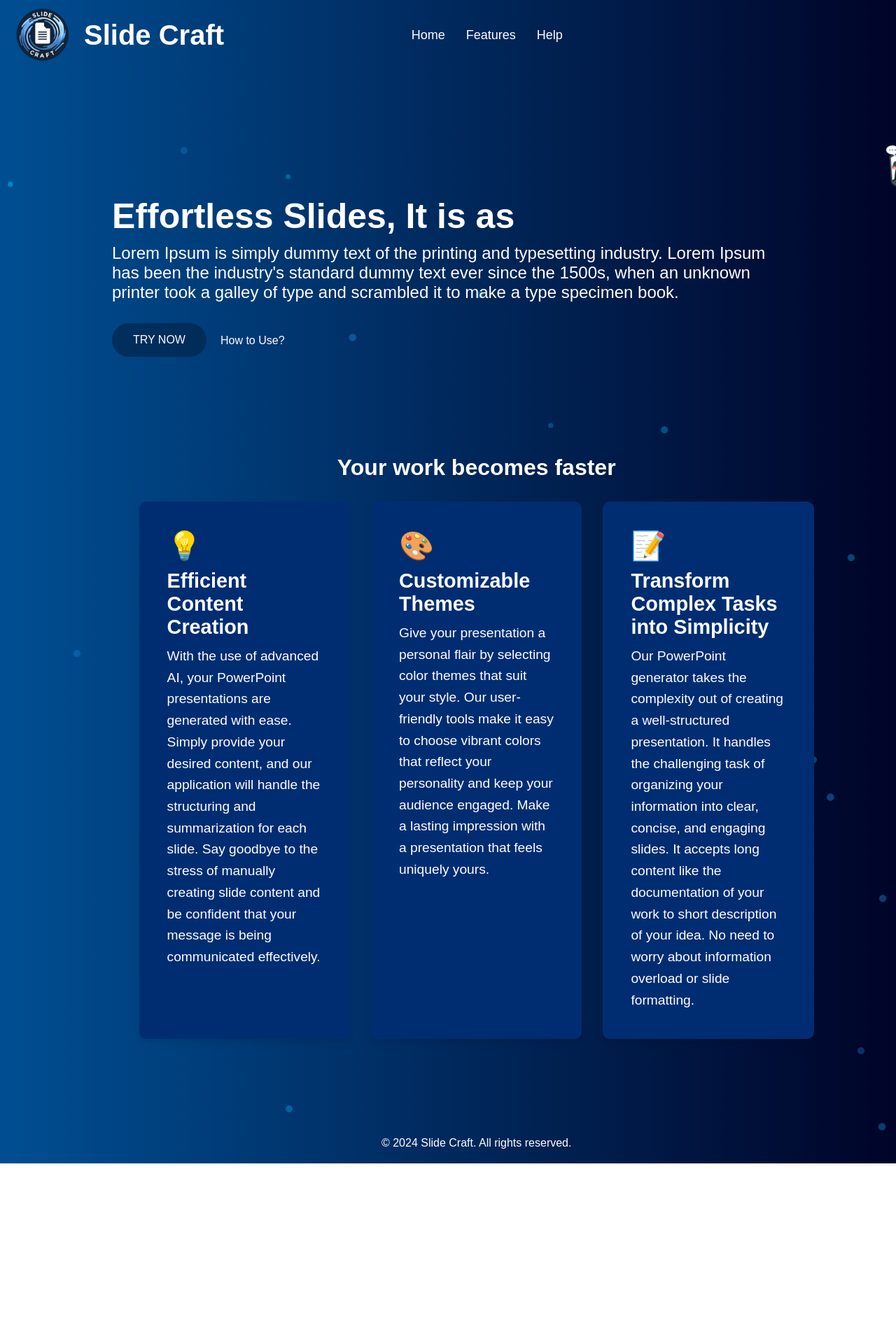
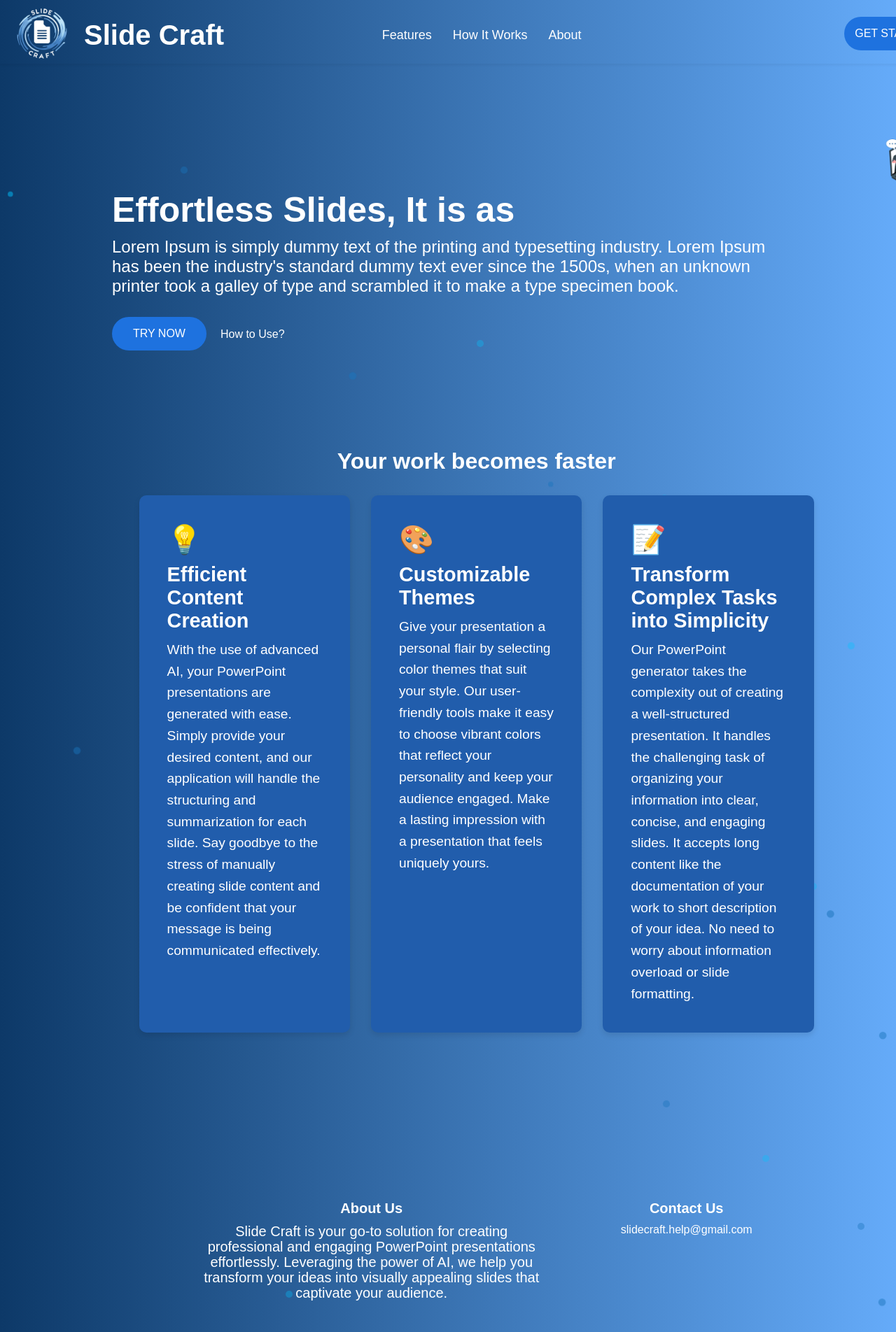
Before and after one commit to omarmohfaheem/SlideCraft, a React (Create React App) app in the folder user-interface/frontend/: page / in a window 1280 px wide. Shown: the top 1904 px of the page at 70% size. Before the commit the page ends 1663 px from the top, so only its background shows below. Built offline with nearby package versions, Linux system fonts and the light colour scheme; a web font is replaced by a local one.

Commit message:
Multiple changes
Loading Screen Animation
Changed Colors
New Icon
Bubbles Animation for background
Added A Modal for themes

```diff
--- /dev/null
+++ b/user-interface/frontend/src/components/Bubbles.js
@@ -0,0 +1,16 @@
+import React from "react";
+import "../styles/bubbles.css";
+
+const Bubbles = () => {
+  return (
+    <div className="bubbles">
+      {Array(20)
+        .fill()
+        .map((_, i) => (
+          <div className="bubble" key={i}></div>
+        ))}
+    </div>
+  );
+};
+
+export default Bubbles;
--- a/user-interface/frontend/src/components/Navbar.js
+++ b/user-interface/frontend/src/components/Navbar.js
@@ -1,8 +1,28 @@
 import React from "react";
 import icon from "../images/slide-craft-icon.png";
 import "../styles/navbar.css";
+import { useNavigate } from "react-router-dom";
 
 const Navbar = () => {
+  const navigate = useNavigate();
+  const handleFeatures = () => {
+    window.scrollBy({
+      top: "550",
+      behavior: "smooth",
+    });
+  };
+  const handleAbout = () => {
+    window.scrollBy({
+      top: "1000",
+      behavior: "smooth",
+    });
+  };
+  const handleHowItWorks = () => {
+    navigate("/help");
+  };
+  const handleGetStarted = () => {
+    navigate("/slides-creator");
+  };
   return (
     <div className="navbar">
       <div className="navbar-left">
@@ -10,9 +30,20 @@ const Navbar = () => {
         <h1 className="navbar-title">Slide Craft</h1>
       </div>
       <div className="navbar-center">
-        <button className="navbar-button">Home</button>
-        <button className="navbar-button">Features</button>
-        <button className="navbar-button">Help</button>
+        <button onClick={handleFeatures} className="navbar-button">
+          Features
+        </button>
+        <button onClick={handleHowItWorks} className="navbar-button">
+          How It Works
+        </button>
+        <button onClick={handleAbout} className="navbar-button">
+          About
+        </button>
+      </div>
+      <div className="navbar-right">
+        <button onClick={handleGetStarted} className="get-started-button">
+          Get Started
+        </button>
       </div>
     </div>
   );
--- a/user-interface/frontend/src/components/Sidebar.js
+++ b/user-interface/frontend/src/components/Sidebar.js
@@ -13,11 +13,11 @@ const Sidebar = () => {
   const [isAnimating, setAnimating] = useState(false);
 
   const handleDelayedNavigation = (path) => {
-    setAnimating(true); // Start the animation
+    setAnimating(true);
     setTimeout(() => {
       navigate(path);
-      setAnimating(false); // Reset animation state
-    }, 500); // Matches the duration of the animation
+      setAnimating(false);
+    }, 500);
   };
 
   return (
--- a/user-interface/frontend/src/pages/Home.js
+++ b/user-interface/frontend/src/pages/Home.js
@@ -1,43 +1,29 @@
-import React, { useState, useEffect } from "react";
+import React from "react";
 import { useNavigate } from "react-router-dom";
-//CSS Imports
-import "../styles/bubbles.css";
+// CSS Imports
 import "../styles/scrollbar.css";
 import "../styles/home.css";
 import "../styles/content.css";
 import "../styles/features.css";
 import content from "../images/content.png";
 import Navbar from "../components/Navbar";
-import LoadingScreen from "../components/LoadingScreen";
+import Bubbles from "../components/Bubbles";
 
 const Home = () => {
   const currentYear = new Date().getFullYear();
-  const [, setIsLoading] = useState(true);
-  const [isButtonLoading, setIsButtonLoading] = useState(false);
-
-  useEffect(() => {
-    const loadApp = async () => {
-      await new Promise((resolve) => setTimeout(resolve, 3000));
-      setIsLoading(false);
-    };
-    loadApp();
-  }, []);
 
   const navigate = useNavigate();
+
   const Generate = () => {
-    setIsButtonLoading(true);
-    setTimeout(() => {
-      setIsButtonLoading(false);
-      navigate("/generator");
-    }, 2000);
+    navigate("/slides-creator");
+  };
+
+  const handleHowToUse = () => {
+    navigate("/help");
   };
 
   return (
     <div className="home-container">
-      {isButtonLoading ? (
-        <LoadingScreen />
-      ) : (
-        <>
       <Navbar />
       <div className="content-section">
         <div className="content-left">
@@ -46,74 +32,84 @@ const Home = () => {
           </h1>
           <p>
             Lorem Ipsum is simply dummy text of the printing and typesetting
-                industry. Lorem Ipsum has been the industry's standard dummy
-                text ever since the 1500s, when an unknown printer took a galley
-                of type and scrambled it to make a type specimen book.
+            industry. Lorem Ipsum has been the industry's standard dummy text
+            ever since the 1500s, when an unknown printer took a galley of type
+            and scrambled it to make a type specimen book.
           </p>
           <div className="content-buttons">
             <button onClick={Generate} className="try-now-button">
               Try Now
             </button>
-                <button className="how-to-use-link">How to Use?</button>
+            <button onClick={handleHowToUse} className="how-to-use-link">
+              How to Use?
+            </button>
           </div>
         </div>
         <div className="content-right">
           <img src={content} alt="Slide Craft" className="content-image" />
         </div>
       </div>
-          <div class="features-section">
+      <div className="features-section">
         <h2>Your work becomes faster</h2>
-            <div class="features-container">
-              <div class="feature-box">
-                <div class="feature-icon">💡</div>
+        <div className="features-container">
+          <div className="feature-box">
+            <div className="feature-icon">💡</div>
             <h3>Efficient Content Creation</h3>
             <p>
               With the use of advanced AI, your PowerPoint presentations are
-                  generated with ease. Simply provide your desired content, and
-                  our application will handle the structuring and summarization
-                  for each slide. Say goodbye to the stress of manually creating
-                  slide content and be confident that your message is being
-                  communicated effectively.
+              generated with ease. Simply provide your desired content, and our
+              application will handle the structuring and summarization for each
+              slide. Say goodbye to the stress of manually creating slide
+              content and be confident that your message is being communicated
+              effectively.
             </p>
           </div>
-              <div class="feature-box">
-                <div class="feature-icon">🎨</div>
+          <div className="feature-box">
+            <div className="feature-icon">🎨</div>
             <h3>Customizable Themes</h3>
             <p>
-                  Give your presentation a personal flair by selecting color
-                  themes that suit your style. Our user-friendly tools make it
-                  easy to choose vibrant colors that reflect your personality
-                  and keep your audience engaged. Make a lasting impression with
-                  a presentation that feels uniquely yours.
+              Give your presentation a personal flair by selecting color themes
+              that suit your style. Our user-friendly tools make it easy to
+              choose vibrant colors that reflect your personality and keep your
+              audience engaged. Make a lasting impression with a presentation
+              that feels uniquely yours.
             </p>
           </div>
-              <div class="feature-box">
-                <div class="feature-icon">📝</div>
+          <div className="feature-box">
+            <div className="feature-icon">📝</div>
             <h3>Transform Complex Tasks into Simplicity</h3>
             <p>
-                  Our PowerPoint generator takes the complexity out of creating
-                  a well-structured presentation. It handles the challenging
-                  task of organizing your information into clear, concise, and
-                  engaging slides. It accepts long content like the
-                  documentation of your work to short description of your idea.
-                  No need to worry about information overload or slide
-                  formatting.
+              Our PowerPoint generator takes the complexity out of creating a
+              well-structured presentation. It handles the challenging task of
+              organizing your information into clear, concise, and engaging
+              slides. It accepts long content like the documentation of your
+              work to short description of your idea. No need to worry about
+              information overload or slide formatting.
             </p>
           </div>
         </div>
       </div>
       <div className="footer">
-            <p>&copy; {currentYear} Slide Craft. All rights reserved.</p>
+        <div className="footer-content">
+          <div className="footer-section">
+            <h3>About Us</h3>
+            <p className="footer-info">
+              Slide Craft is your go-to solution for creating professional and
+              engaging PowerPoint presentations effortlessly. Leveraging the
+              power of AI, we help you transform your ideas into visually
+              appealing slides that captivate your audience.
+            </p>
           </div>
-          <div className="bubbles">
-            {Array(20)
-              .fill()
-              .map((_, i) => (
-                <div className="bubble" key={i}></div>
-              ))}
+          <div className="footer-section">
+            <h3>Contact Us</h3>
+            <p className="footer-email">slidecraft.help@gmail.com</p>
           </div>
-        </>
-      )}
+        </div>
+        <p className="footer-text">
+          &copy; {currentYear} Slide Craft. All rights reserved.
+        </p>
+      </div>
+      <Bubbles />
     </div>
   );
 };
--- a/user-interface/frontend/src/styles/content.css
+++ b/user-interface/frontend/src/styles/content.css
@@ -27,11 +27,10 @@
 }
 
 .try-now-button {
-  background: #001f3f8e;
+  background: #1e72df;
   text-align: center;
   text-transform: uppercase;
   background-size: 200% auto;
-  border-radius: 10px;
   display: block;
   color: #ffffff;
   border: none;
--- a/user-interface/frontend/src/styles/features.css
+++ b/user-interface/frontend/src/styles/features.css
@@ -20,7 +20,7 @@
 }
 
 .feature-box {
-  background-color: #002d72;
+  background-color: #215dac;
   padding: 40px;
   border-radius: 10px;
   width: calc(30% - 35px);
--- a/user-interface/frontend/src/styles/home.css
+++ b/user-interface/frontend/src/styles/home.css
@@ -5,7 +5,7 @@
 }
 
 body {
-  background: linear-gradient(to right, #004e92, #000428);
+  background: linear-gradient(to right, #0d3968 0%, #65abf9 100%, #bfe4ff 100%);
 }
 
 .home-container {
@@ -16,7 +16,47 @@ body {
 .footer {
   color: #ffffff;
   padding: 40px 20px;
+  margin-top: 150px;
+  display: flex;
+  flex-direction: column;
+  align-items: center;
+}
+
+.footer-content {
+  display: flex;
+  justify-content: space-between;
+  width: 100%;
+  max-width: 800px;
+  margin-bottom: 20px;
+  gap: 100px;
+}
+
+.footer-section {
+  min-width: 200px;
   text-align: center;
-  margin-top: 50px;
+  margin-bottom: 20px;
+}
+
+.footer-section h3 {
+  margin-bottom: 10px;
+  font-size: 20px;
+}
+
+.footer-section p {
+  margin: 5px 0;
+  font-size: 16px;
+}
+
+.footer-info {
+  font-size: 20px !important;
+  line-height: 22px;
+}
+
+.footer-text {
+  text-align: center;
   margin-bottom: -20px;
 }
+
+.footer-email:hover {
+  cursor: pointer;
+}
--- a/user-interface/frontend/src/styles/navbar.css
+++ b/user-interface/frontend/src/styles/navbar.css
@@ -1,6 +1,6 @@
 .navbar {
   display: flex;
-  /* box-shadow: 0 2px 4px rgba(0, 0, 0, 0.15); */
+  box-shadow: 0 2px 4px rgba(0, 0, 0, 0.05);
 }
 
 .navbar-left,
@@ -10,16 +10,19 @@
 }
 
 .navbar-logo {
-  width: 100px;
-  height: 100px;
+  width: 80px;
+  height: 80px;
   cursor: pointer;
-  margin-left: 10px;
+  margin-left: 20px;
+  margin-top: 8px;
+  margin-bottom: 3px;
 }
 
 .navbar-title {
   color: #ffffff;
   font-size: 40px;
-  margin-left: 10px;
+  margin-left: 20px;
+  margin-top: 10px;
   cursor: pointer;
 }
 
@@ -27,7 +30,8 @@
   display: flex;
   justify-content: center;
   flex-grow: 1;
-  margin-right: 290px;
+  margin-right: 150px;
+  margin-top: 10px;
 }
 
 .navbar-button {
@@ -41,6 +45,27 @@
 }
 
 .navbar-button:hover {
-  color: #155a8a;
+  color: #001f3f;
+  transform: scale(1.1);
+}
+
+.get-started-button {
+  background: #1e72df;
+  text-transform: uppercase;
+  color: #ffffff;
+  border: none;
+  padding: 15px;
+  font-size: 16px;
+  cursor: pointer;
+  border-radius: 25px;
+  transition: background 0.3s, transform 0.3s;
+  margin-right: 15px;
+  margin-top: 5px;
+}
+
+.get-started-button:hover {
   transform: scale(1.05);
+  color: #fff;
+  text-decoration: none;
+  background-color: #001f3fd0;
 }
--- a/user-interface/frontend/src/styles/sidebar.css
+++ b/user-interface/frontend/src/styles/sidebar.css
@@ -1,4 +1,3 @@
-/* Basic reset */
 * {
   margin: 0;
   padding: 0;
```
Also changed, not shown: user-interface/frontend/src/components/ThemesModal.js (added, +61 -0 lines), user-interface/frontend/src/styles/loading-screen.css (+24 -4 lines), user-interface/frontend/src/styles/themes-modal.css (added, +77 -0 lines), user-interface/frontend/src/images/slide-craft-icon.png. Lines whose indentation alone changed are shown as unchanged.
